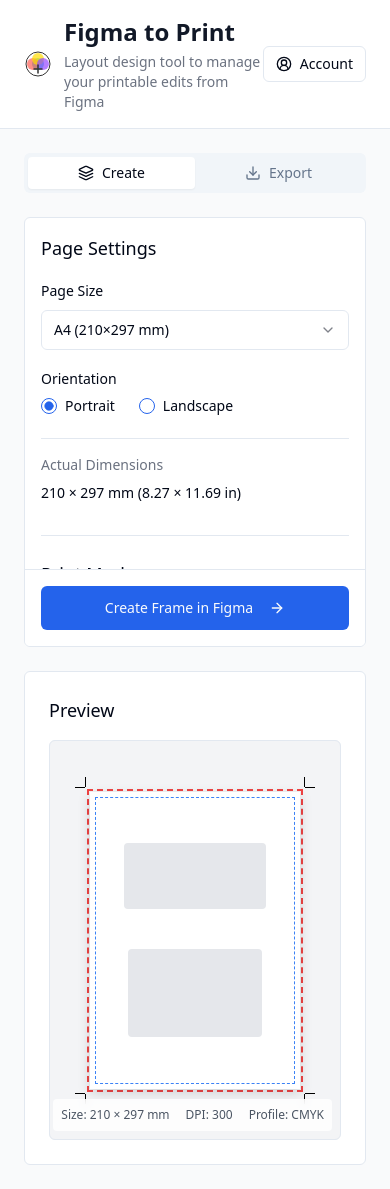
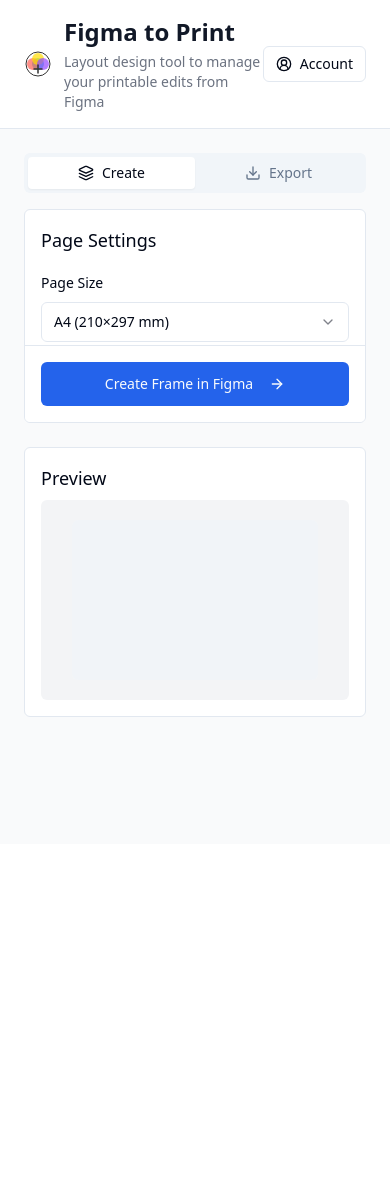
Before and after one commit to santorociv/figma-print-power, a React (Vite) app: page / in a window 390 px wide. After the commit the page ends 844 px from the top, so only its background shows below. Built offline with nearby package versions, Linux system fonts and the light colour scheme.

Commit message:
Refactor: Reduce plugin height and make responsive
Reduce the overall height of the plugin and make it responsive to the width.

```diff
--- a/src/components/PreviewPanel.tsx
+++ b/src/components/PreviewPanel.tsx
@@ -1,10 +1,12 @@
 
 import { useEffect, useState } from "react";
 import { usePrintSettings } from "@/context/PrintSettingsContext";
+import { Skeleton } from "@/components/ui/skeleton";
 
 const PreviewPanel = () => {
   const { settings } = usePrintSettings();
-  const [scale, setScale] = useState(0.5); // Scale for display purposes
+  const [scale, setScale] = useState(0.25); // Reduced scale for smaller height
+  const [isLoading, setIsLoading] = useState(true);
 
   // Calculate actual dimensions based on orientation and page size
   const getPageDimensions = () => {
@@ -33,6 +35,8 @@ const PreviewPanel = () => {
 
   // Auto-adjust scale based on container size
   useEffect(() => {
+    setIsLoading(true);
+
     const handleResize = () => {
       // Get container dimensions
       const container = document.querySelector('.preview-container');
@@ -42,13 +46,15 @@ const PreviewPanel = () => {
       const containerHeight = container.clientHeight;
 
       // Calculate scale that would fit the page within the container
-      // with some padding
+      // with some padding, using a smaller maximum scale for reduced height
       const widthScale = (containerWidth - 40) / dimensions.width;
-      const heightScale = (containerHeight - 40) / dimensions.height;
+      const heightScale = (containerHeight - 20) / dimensions.height;
 
       // Use the smaller scale to ensure the page fits completely
-      const newScale = Math.min(widthScale, heightScale, 1);
+      // Limit the maximum scale to ensure the preview isn't too large
+      const newScale = Math.min(widthScale, heightScale, 0.5);
       setScale(newScale);
+      setIsLoading(false);
     };
 
     handleResize();
@@ -144,13 +150,21 @@ const PreviewPanel = () => {
     );
   };
 
+  if (isLoading) {
+    return (
+      <div className="w-full h-full flex items-center justify-center">
+        <Skeleton className="w-4/5 h-4/5" />
+      </div>
+    );
+  }
+
   return (
-    <div className="preview-container h-full flex items-center justify-center overflow-auto relative p-6">
+    <div className="preview-container h-full flex items-center justify-center overflow-auto relative p-2">
       <div className="relative" style={{ width: bleedWidth, height: bleedHeight }}>
         {/* Bleed Area */}
         {settings.showBleedMarks && (
           <div
-            className="absolute border-2 border-dashed border-red-500"
+            className="absolute border border-dashed border-red-500"
             style={{
               left: 0,
               top: 0,
@@ -169,14 +183,14 @@ const PreviewPanel = () => {
             top: settings.showBleedMarks ? bleedSize * scale : 0,
             width: displayWidth,
             height: displayHeight,
-            boxShadow: '0 4px 12px rgba(0, 0, 0, 0.15)'
+            boxShadow: '0 2px 6px rgba(0, 0, 0, 0.1)'
           }}
         >
           {/* Content placeholder */}
-          <div className="w-full h-full flex flex-col items-center justify-center text-center p-4">
-            <div className="w-4/5 h-1/4 bg-gray-200 mb-4 rounded"></div>
-            <div className="w-3/5 h-1/8 bg-gray-200 mb-2 rounded"></div>
-            <div className="w-2/3 h-1/8 bg-gray-200 mb-4 rounded"></div>
+          <div className="w-full h-full flex flex-col items-center justify-center text-center p-2">
+            <div className="w-4/5 h-1/4 bg-gray-200 mb-2 rounded"></div>
+            <div className="w-3/5 h-1/8 bg-gray-200 mb-1 rounded"></div>
+            <div className="w-2/3 h-1/8 bg-gray-200 mb-2 rounded"></div>
             <div className="w-3/4 h-1/3 bg-gray-200 rounded"></div>
           </div>
 
@@ -200,16 +214,13 @@ const PreviewPanel = () => {
       </div>
 
       {/* Info Overlay */}
-      <div className="absolute bottom-2 right-2 bg-white/80 backdrop-blur-sm p-2 rounded text-xs text-gray-600">
-        <div className="flex gap-4">
+      <div className="absolute bottom-1 right-1 bg-white/80 backdrop-blur-sm p-1 rounded text-xs text-gray-600">
+        <div className="flex gap-2">
           <div>
             <span className="font-medium">Size:</span> {dimensions.width} × {dimensions.height} mm
           </div>
           <div>
             <span className="font-medium">DPI:</span> {settings.dpi}
-          </div>
-          <div>
-            <span className="font-medium">Profile:</span> {settings.colorProfile}
           </div>
         </div>
       </div>
--- a/src/pages/Index.tsx
+++ b/src/pages/Index.tsx
@@ -22,7 +22,7 @@ const Index = () => {
   useEffect(() => {
     const updateHeight = () => {
       if (previewContainerRef.current) {
-        // Get the height of the preview panel container
+        // Get the height of the preview panel container and reduce it by half
         const height = previewContainerRef.current.offsetHeight;
         setContainerHeight(height);
       }
@@ -83,7 +83,7 @@ const Index = () => {
             style={{ height: containerHeight > 0 ? `${containerHeight}px` : 'auto' }}
           >
             <Tabs value={activeTab} onValueChange={setActiveTab} className="w-full h-full flex flex-col">
-              <TabsList className="grid grid-cols-2 mb-6">
+              <TabsList className="grid grid-cols-2 mb-4">
                 <TabsTrigger value="create" className="flex items-center justify-center">
                   <Layers className="h-4 w-4 mr-2" />
                   <span>Create</span>
@@ -97,15 +97,15 @@ const Index = () => {
               <div className="bg-white rounded-md border flex-grow overflow-hidden flex flex-col">
                 <ScrollArea className="flex-1">
                   <div className="p-4 pb-20">
-                    <TabsContent value="create" className="mt-0 space-y-8 m-0">
+                    <TabsContent value="create" className="mt-0 space-y-6 m-0">
                       <PageSettings />
-                      <div className="border-t pt-6">
+                      <div className="border-t pt-4">
                         <PrintMarks />
                       </div>
                     </TabsContent>
-                    <TabsContent value="export" className="mt-0 space-y-8 m-0">
+                    <TabsContent value="export" className="mt-0 space-y-6 m-0">
                       <ColorSettings />
-                      <div className="border-t pt-6">
+                      <div className="border-t pt-4">
                         <ExportOptions />
                       </div>
                     </TabsContent>
@@ -132,9 +132,9 @@ const Index = () => {
             ref={previewContainerRef}
             className="md:w-2/3"
           >
-            <div className="bg-white rounded-md border p-6 h-full flex flex-col">
-              <h2 className="text-lg font-medium mb-4">Preview</h2>
-              <div className="flex-grow bg-gray-100 rounded-md" style={{ height: "400px" }}>
+            <div className="bg-white rounded-md border p-4 h-full flex flex-col">
+              <h2 className="text-lg font-medium mb-2">Preview</h2>
+              <div className="flex-grow bg-gray-100 rounded-md" style={{ height: "200px" }}>
                 <PreviewPanel />
               </div>
             </div>
```
